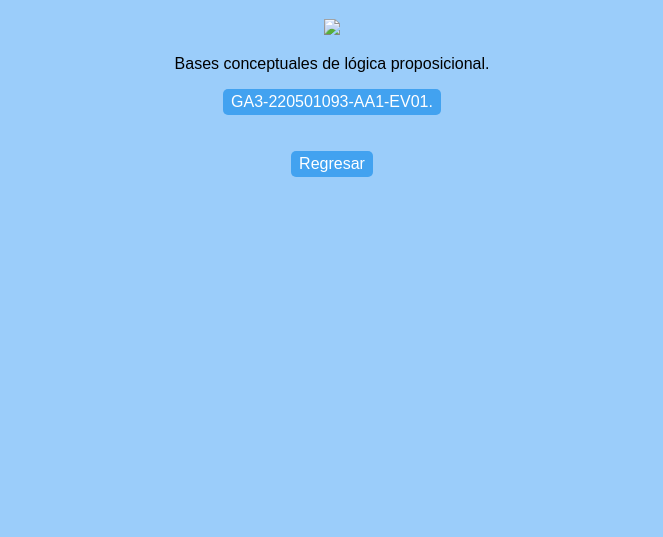
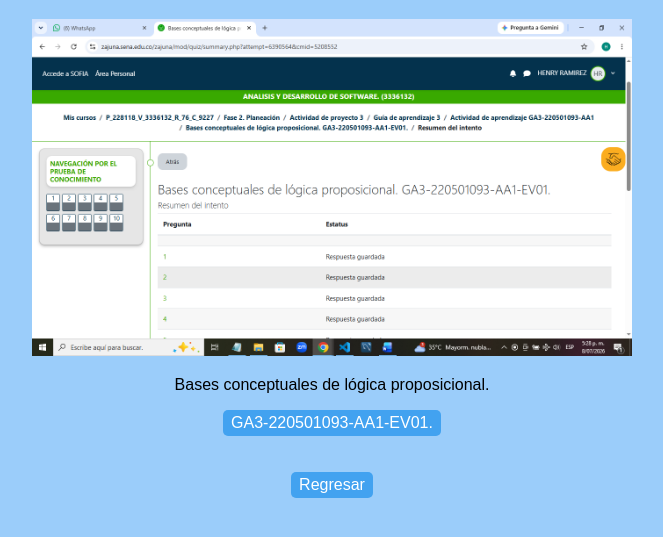
Before and after one commit to sr153205-art/ACTIVIDADES-ADSO-44-, a plain HTML site: page quiz.html in a window 1280 px wide. Shown: the part 61-598 px from the top of the page, without its empty margins (308-971 px from the left). Drawn offline with Linux system fonts and the light colour scheme.

Commit message:
Añadiendo archivo de imagen corregido

```diff
--- a/quiz.html
+++ b/quiz.html
@@ -11,7 +11,7 @@
 
     <div class="zoom-container">
 
-          <img src="img/Realizar-Quiz.png" id="miImagen" width="600">
+          <img src="img/realizar-quiz.png" id="miImagen" width="600">
 
      </div>
     <p>Bases conceptuales de lógica proposicional.</p>
```
Also changed, not shown: img/realizar-quiz.png (renamed from img/Realizar Quiz.png).
